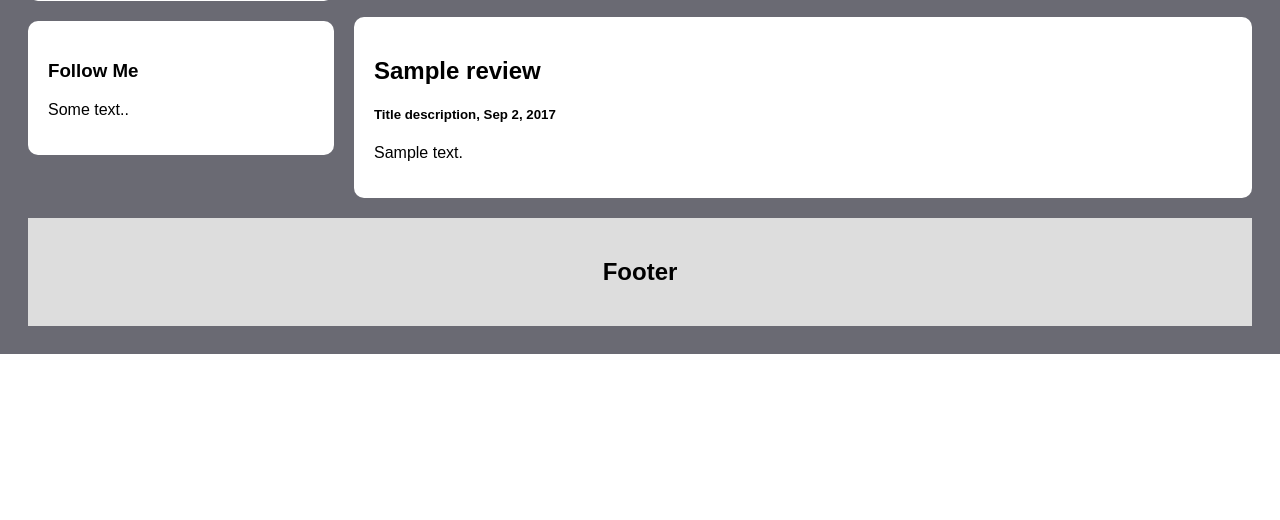
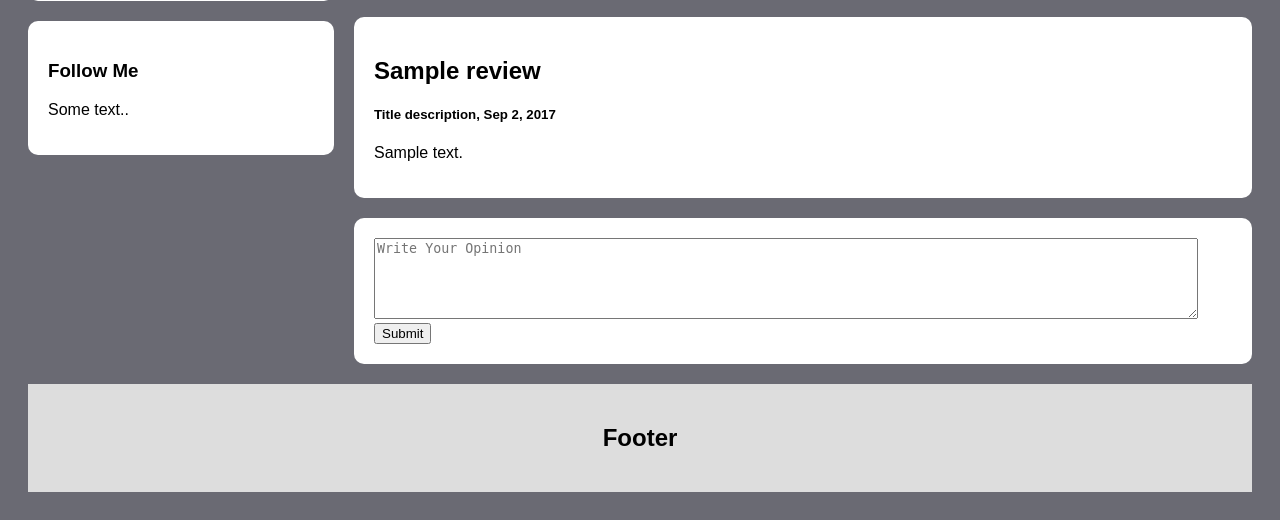
Before and after one commit to Shahrukh912/Reviewer, a PHP site: page /review/detailreview.php in a window 1280 px wide. Shown: the part 694-1214 px from the top of the page. Before the commit the page ends 1048 px from the top, so only its background shows below. Run offline with PHP 8.4, Linux system fonts and the light colour scheme; tables that the repository leaves empty hold one stand-in row (values such as "Sample post").

Commit message:
revuewer inserted
now you can write directly from webpage

```diff
--- a/review/detailreview.php
+++ b/review/detailreview.php
@@ -1,5 +1,14 @@
 <?php
     include "../testdb.php";
+    if(isset($_POST['review_submit'])){
+        $text = $_POST['Opinion'];
+        $database = new Database_api("reviewer");
+        $result = $database->write_review(1,$text,"Shahrukh",4);
+        if($result!=true){
+            echo "Error in Inserting review";
+        }
+    unset($_POST['review_submit']);
+    }
 
 ?>
 
@@ -68,8 +77,14 @@ else{
 }
 ?>
 <!-- ---------------------------------------------------------------- -->
-    </div>
-</div>
+      <div class="card">
+            <form action="<?php $_PHP_SELF ?>" method="POST">
+                <textarea name="Opinion" cols="100" rows="5" placeholder="Write Your Opinion"></textarea><br>
+                <input type="submit" name="review_submit" value="Submit">
+            </form>
+      </div>
+    </div><!--Right column div end--->
+</div><!--Row div end--->
 
 <div class="footer">
   <h2>Footer</h2>
--- a/testdb.php
+++ b/testdb.php
@@ -38,7 +38,7 @@ class Database_api{
 
 		public function fetch_review($website_id){
 			$this->connect();
-			$query = "SELECT * from review WHERE id=$website_id";
+			$query = "SELECT * from review WHERE id=$website_id LIMIT 10";
 			$result = mysqli_query($this->conn,$query);
 			$this->disconnect();
 			if((mysqli_num_rows($result))<=0){
@@ -47,7 +47,14 @@ class Database_api{
 			else{
 				return $result;
 			}
+		}
 
+		public function write_review($website_id,$review,$name,$user_id){
+			$this->connect();
+			$query ="INSERT INTO review (id,desciption,name,uid) VALUES ($website_id,'$review','$name',$user_id)";
+			$result = mysqli_query($this->conn,$query) or die("fffff: ".mysqli_error($this->conn));
+			$this->disconnect();
+			return $result;
 		}
 
 	}
```
